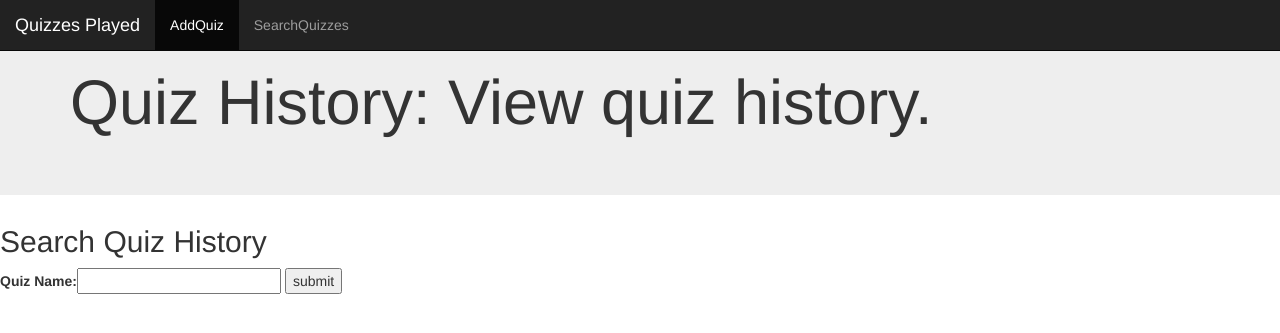
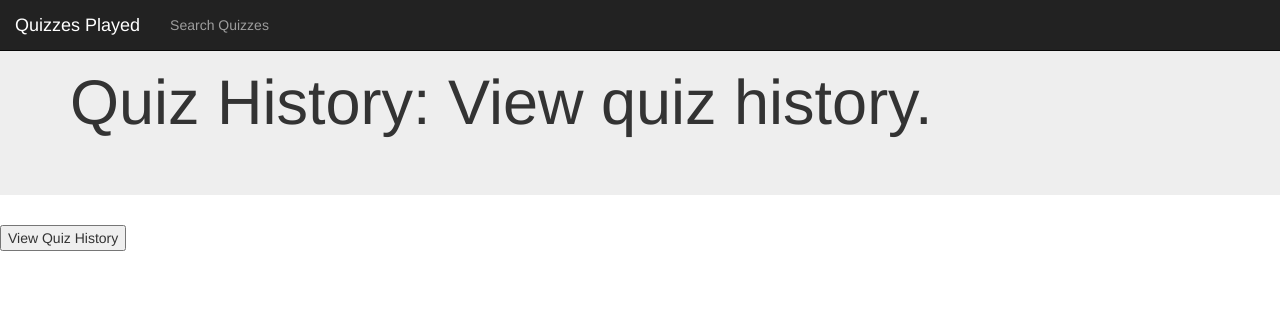
Before and after one commit to ben-hockley/Client-Project-Y1, a Flask app: a page that uses templates/QuizSearch.html in a window 1280 px wide. Shown: the top 333 px of the page. Run offline with Flask 3, Linux system fonts and the light colour scheme; some libraries are stand-ins or nearby versions.

Commit message:
made working search for quiz history

```diff
--- a/Server.py
+++ b/Server.py
@@ -471,24 +471,24 @@ def jls_extract_def():
 
 def quizSearch(user):
     if request.method =='GET':
-        return render_template('quizSearch.html')
+        return render_template('QuizSearch.html',user=user)
     if request.method =='POST':
         try:
             quizName = request.form.get('QuizName', default="Error") #rem: args for get form for post
             conn = sqlite3.connect(QUIZLISTDATABASE)
             cur = conn.cursor()
+            print(user)
             cur.execute("SELECT UserID FROM User WHERE Username = ?", (user,))
-            userID = cur.fetchall()
+            userID = cur.fetchone()[0]
+            print(userID)
             cur.execute("SELECT QuizName FROM Quiz WHERE UserID = ?", (userID,))
             QuizHistory = cur.fetchall()
-            print(QuizHistory)
-		# accepts both list[] or tuple() list mutable tuple not-mutable
+            QuizzesPlayed = str(len(QuizHistory))
+            return render_template("Quiz History.html", user=user, QuizzesPlayed=QuizzesPlayed, QuizHistory=QuizHistory)
         except:
-            print('there was an error', data)
-            conn.close()
-        finally:
-            conn.close()
-            return str(data)
+            print('there was an error')
+        conn.close()
+        return "error"
 
 if __name__ == "__main__":
     app.run(debug=True)
--- a/templates/QuizData.html
+++ b/templates/QuizData.html
@@ -11,7 +11,7 @@
   <button type = "submit"> submit </button>
 </form>
 <span id='txt'></span>
-
+<!--
 <script>
   function loadName() {
     var quizName = document.forms["myForm"]["quizName"].value;
@@ -32,7 +32,7 @@
     xhttp.send(params);
     return false;
   }
-
+-->
 </script>
 
 {%endblock%}
--- a/templates/QuizSearch.html
+++ b/templates/QuizSearch.html
@@ -2,12 +2,8 @@
 
 
 {%block mainBlock%}
-
-<h2>Search Quiz History</h2>
-
-<form id='myForm' action='/QuizHistory/Search' method = 'post'>
-  <label>Quiz Name:<input type = "text" name = "quizName"><br></label>
-  <button type = "submit" class="submitcss"> submit </button>
+<form id='myForm' action='/QuizHistory/{{user}}' method = 'post'>
+  <button type = "submit" class="submitcss"> View Quiz History </button>
 </form>
 
 
--- a/templates/generalPageStyled.html
+++ b/templates/generalPageStyled.html
@@ -8,7 +8,7 @@
     <title>NavBar</title>
 
     <!-- Bootstrap -->
-    <link href="/static/css/bootstrap.min.css" rel="stylesheet">
+    <link href="/static/CSS/bootstrap.min.css" rel="stylesheet">
     <link href="/static/CSS/styles.css" rel="stylesheet">
 
   </head>
@@ -28,8 +28,7 @@
         <!-- <div id="navbar" class="navbar-collapse collapse" aria-expanded="false" style="height: 1px;"> -->
           <div class="collapse navbar-collapse" id="myNavbar">
             <ul class="nav navbar-nav">
-              <li class="active"><a href="/QuizHistory/AddQuiz">AddQuiz</a></li>
-              <li><a href="/QuizHistory/Search">SearchQuizzes</a></li>
+              <li><a href="/QuizHistory/<user>">Search Quizzes</a></li>
             </ul>
           </div>
 
```
Also changed, not shown: templates/Quiz History.html (+9 -0 lines), quizDatabase.db.
